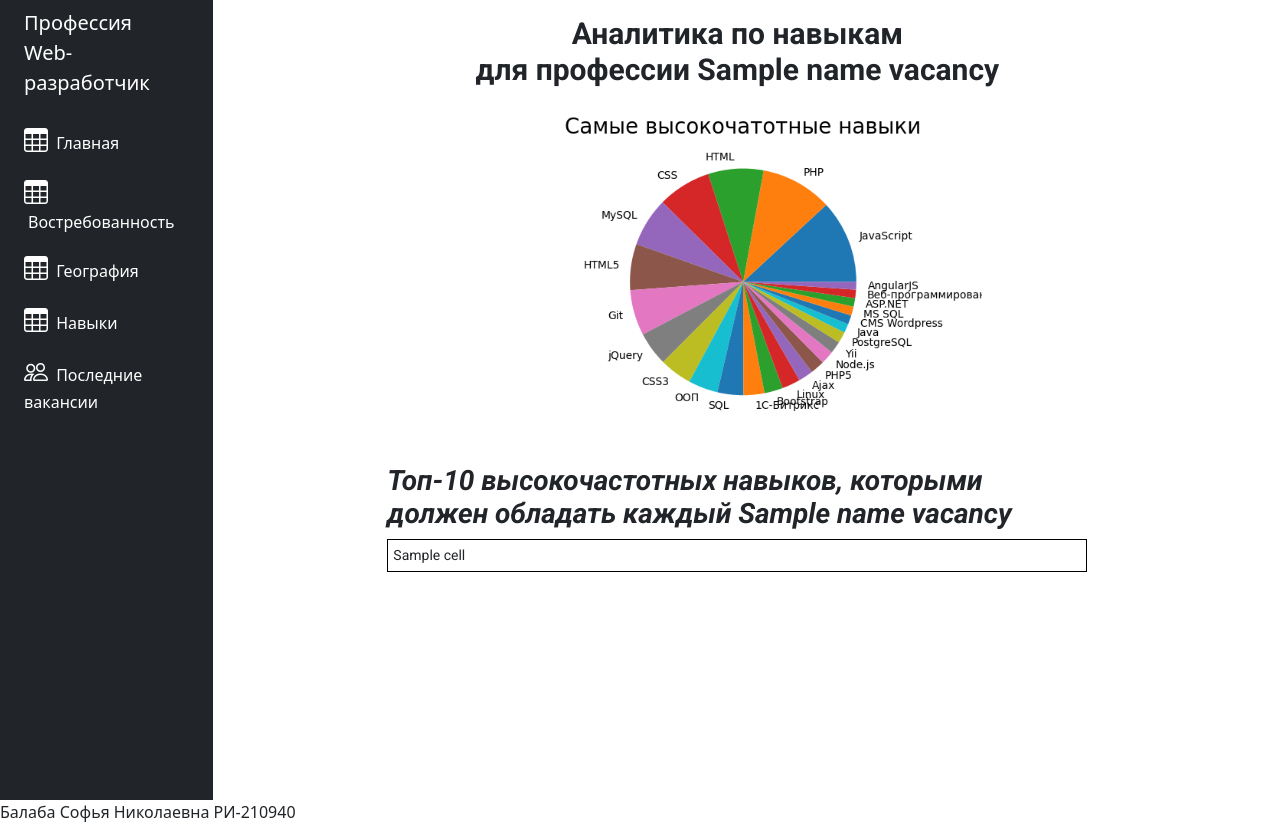
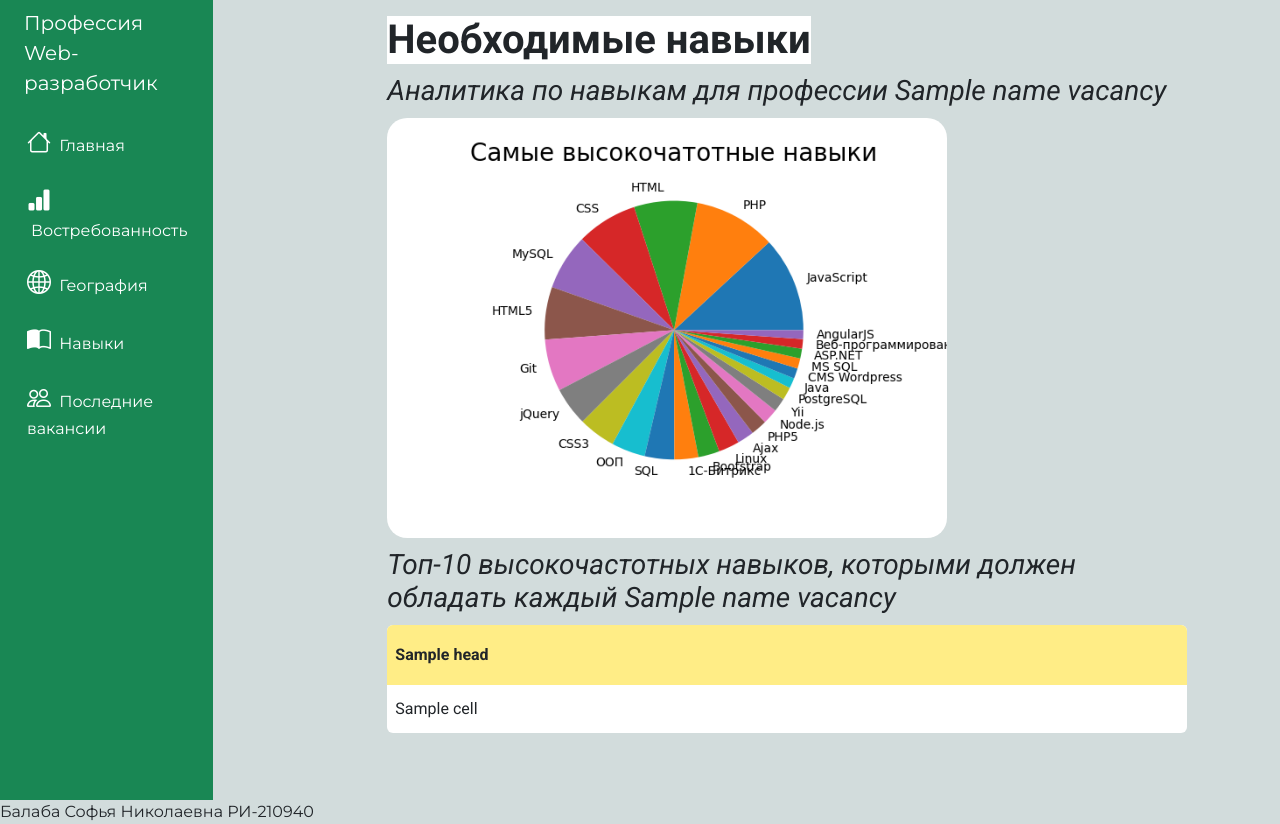
Before and after one commit to SfBalaba/TP_project, a Django app: template analytics/main/templates/main/skills.html in a window 1280 px wide. Run offline with Django 4.2, Linux system fonts and the light colour scheme; the template is opened without the code that fills it: most values are stand-ins (such as "Sample title", 1, 10 or a date in 2020); some libraries are stand-ins or nearby versions.

Commit message:
finish the design

```diff
--- /dev/null
+++ b/analytics/main/static/css/style.css
@@ -0,0 +1,154 @@
+table {
+  border-spacing: 1px;
+  border-collapse: collapse;
+  background: white;
+  border-radius: 6px;
+  overflow: hidden;
+  max-width: 800px;
+  width: 100%;
+  margin: 0 auto;
+  position: relative;
+}
+table * {
+  position: relative;
+}
+table td, table th {
+  padding-left: 8px;
+}
+table thead tr {
+  height: 60px;
+  background: #FFED86;
+  font-size: 16px;
+}
+table tbody tr {
+  height: 48px;
+  border-bottom: 1px solid #E3F1D5;
+}
+table tbody tr:last-child {
+  border: 0;
+}
+table td, table th {
+  text-align: left;
+}
+table td.l, table th.l {
+  text-align: right;
+}
+table td.c, table th.c {
+  text-align: center;
+}
+table td.r, table th.r {
+  text-align: center;
+}
+
+@media screen and (max-width: 35.5em) {
+  table {
+    display: block;
+  }
+  table > *, table tr, table td, table th {
+    display: block;
+  }
+  table thead {
+    display: none;
+  }
+  table tbody tr {
+    height: auto;
+    padding: 8px 0;
+  }
+  table tbody tr td {
+    padding-left: 45%;
+    margin-bottom: 12px;
+  }
+  table tbody tr td:last-child {
+    margin-bottom: 0;
+  }
+  table tbody tr td:before {
+    position: absolute;
+    font-weight: 700;
+    width: 40%;
+    left: 10px;
+    top: 0;
+  }
+
+}
+/*body {*/
+/*  font: 400 14px 'Calibri', 'Arial';*/
+
+/*}*/
+
+blockquote {
+  color: white;
+  text-align: center;
+}
+
+img {
+  width:100%;
+  border-radius: 20px;
+}
+
+.highlight{
+  font-size: 22px;
+  font-weight: 700;
+   font-style: italic;
+
+}
+.vacancy_container{
+
+  margin:20px;
+  width: initial;
+  padding: 40px;
+  width: 800px;
+    border-radius: 20px;
+  max-width: 1000px;
+
+  background-color: white;
+  box-shadow: 10px 10px #989898, 20px 20px #6c6666, 28px 28px #333333;
+}
+
+.vacancy_container h3{
+  font-weight: 700;
+  font-size: 26px;
+}
+.vacancy_container .date{
+  font-size: 16px;
+  text-align: right;
+}
+.vacancy_container strong {
+  font-weight: 700;
+  font-size: 18px;
+}
+.text {
+  font-size: 18px;
+  font-weight: 400;
+}
+li{
+  margin: 3px;
+  font-size: 14px;
+}
+h3{
+  margin-bottom: 14px;
+  font-style: italic;
+    font-size: 22px;
+}
+
+body{
+  font-family: 'Montserrat', sans-serif;
+  background-color: #D2DCDC;
+}
+h3{
+  margin-top: 10px;
+}
+li{
+  font-size: 16px;
+}
+h4{
+  font-size: 28px;
+  font-weight: 700;
+ }
+.gray-highlight{
+  background-color: white;
+  width: max-content;
+}
+h1{
+    font-size: 40px;
+  font-weight: 700;
+}
--- a/analytics/main/templates/main/base.html
+++ b/analytics/main/templates/main/base.html
@@ -7,16 +7,17 @@
     <title>{% block title %}{% endblock %}</title>
     <link href="https://cdn.jsdelivr.net/npm/bootstrap@5.2.0/dist/css/bootstrap.min.css" rel="stylesheet">
     <link rel="stylesheet" href="https://cdn.jsdelivr.net/npm/bootstrap-icons@1.4.0/font/bootstrap-icons.css">
+             <link rel="stylesheet" href="../../static/css/style.css">
     <link rel="preconnect" href="https://fonts.googleapis.com"><link rel="preconnect" href="https://fonts.gstatic.com" crossorigin>
-    <link href="https://fonts.googleapis.com/css2?family=Roboto:ital,wght@0,400;0,700;1,700&display=swap" rel="stylesheet">
-
+    <link rel="preconnect" href="https://fonts.googleapis.com"><link rel="preconnect" href="https://fonts.gstatic.com" crossorigin>
+    <link href="https://fonts.googleapis.com/css2?family=Montserrat:wght@200;400;700&family=Roboto:ital,wght@0,400;0,700;1,400&display=swap" rel="stylesheet">
     <style>
-        @import url('https://fonts.googleapis.com/css2?family=Roboto:ital,wght@0,400;0,700;1,700&display=swap');
+        @import url('https://fonts.googleapis.com/css2?family=Montserrat:wght@200;400;700&family=Roboto:ital,wght@0,400;0,700;1,400&display=swap');
         .nav-link {
             color: white;
         }
         section{
-            width: 700px;
+            width: 800px;
             margin-left: 162px;
             font-family: 'Roboto', sans-serif;
             font-weight: 400;
@@ -26,7 +27,7 @@
             font-size: 18px;
         }
         section h2, h3{
-            font-size: 36px;
+            font-size: 28px;
             font-weight: 700;
         }
         section h3{
@@ -38,6 +39,11 @@
             color: cyan;
         }
 
+ul {
+ list-style: url("../../static/img/list-style (3).png") ;
+}
+
+
     </style>
 
 </head>
@@ -46,7 +52,7 @@
 
     <div class="container-fluid">
               <div class="row flex-nowrap">
-            <div class="col-auto col-md-3 col-xl-2 px-sm-2 px-0 bg-dark">
+            <div class="col-auto col-md-3 col-xl-2 px-sm-2 px-0 bg-success">
                 <div class="d-flex flex-column align-items-center align-items-sm-start px-3 pt-2 text-white min-vh-100">
                     <!-- Заголовок меню -->
                     <a href="/"
@@ -70,22 +76,22 @@
 <!--                        </li>-->
                         <li>
                             <a href="/home" class="nav-link px-0 align-middle">
-                                <i class="fs-4 bi-table"></i> <span class="ms-1 d-none d-sm-inline">Главная</span>
+                                <i class="fs-4 bi-house"></i> <span class="ms-1 d-none d-sm-inline">Главная</span>
                             </a>
                         </li>
                                 <li>
                             <a href="/demand" class="nav-link px-0 align-middle">
-                                <i class="fs-4 bi-table"></i> <span class="ms-1 d-none d-sm-inline">Востребованность</span>
+                                <i class="fs-4 bi-bar-chart-fill"></i> <span class="ms-1 d-none d-sm-inline">Востребованность</span>
                             </a>
                         </li>
                         <li>
                             <a href="/geography" class="nav-link px-0 align-middle">
-                                <i class="fs-4 bi-table"></i> <span class="ms-1 d-none d-sm-inline">География</span>
+                                <i class="fs-4 bi-globe2"></i> <span class="ms-1 d-none d-sm-inline">География</span>
                             </a>
                         </li>
                         <li>
                             <a href="/skills" class="nav-link px-0 align-middle">
-                                <i class="fs-4 bi-table"></i> <span class="ms-1 d-none d-sm-inline">Навыки</span>
+                                <i class="fs-4 bi-book-half"></i> <span class="ms-1 d-none d-sm-inline">Навыки</span>
                             </a>
                         </li>
 
--- a/analytics/main/templates/main/skills.html
+++ b/analytics/main/templates/main/skills.html
@@ -3,48 +3,35 @@
 {% block title %}Навыки{% endblock %}
 
 {% block content %}
-<style>
-        body p{
-
-            text-align: center;
-        }
-        table {
-            border-collapse: collapse;
-            width: 100%;
-        }
-        th, td {
-            font-family: 'Roboto', sans-serif;
-            font-size: 14px;
-            font-weight: 400;
-            border: 1px solid black;
-            padding: 5px;
-        }
-        body h1, h2{
-            font-family: 'Roboto', sans-serif;
-            font-size: 30px;
-            font-weight: 700;
-        }
-        body h2{
-            font-style: italic;
-            font-size: 28px;
-        }
-
-    </style>
-<h1 style="text-align: center;">Аналитика по навыкам<br> для профессии {{ name_vacancy }}</h1>
-<img style="width:70%; display: block; margin: 0 auto;" src="../../static/img/graph3.png">
-<h2>Топ-10 высокочастотных навыков, которыми должен обладать каждый {{ name_vacancy }}</h2>
-<table style="border-collapse: collapse; width: 100%;">
+<h1 class="gray-highlight">Необходимые навыки</h1> <!--изменить-->
+<h3 style="font-weight: 400; margin: 10px 0;">Аналитика по навыкам для профессии {{ name_vacancy }}</h3>
+<img style="width:70%; display: block; " src="../../static/img/graph3.png">
+<h3 style="font-weight: 400; margin: 10px 0;">Топ-10 высокочастотных навыков, которыми должен обладать каждый {{ name_vacancy }}</h3>
+<table style="border-collapse: collapse;
+            width: 100%;">
+        <thead>
+            <tr>
+                {% for head in heads %}
+                    {% if head != "None" %}
+                        <th>{{ head }}</th>
+                    {% else %}
+                        <th></th>
+                    {% endif %}
+                {% endfor %}
+            </tr>
+      <thead>
+     <tbody>
         {% for row in excel_data %}
         <tr>
              {% for cell in row %}
-            {% if cell == "None"%}
-                <td style="border: 1px solid black; padding: 5px;"></td>
-            {% else %}
-                <td style="border: 1px solid black; padding: 5px;">{{ cell }}</td>
-            {% endif%}
-                {% endfor %}
+                {% if cell != "None" %}
+                    <td>{{ cell }}</td>
+                {% else %}
+                    <td></td>
+                {% endif %}
+            {% endfor %}
         </tr>
         {% endfor %}
-
-    </table>
+    </tbody>
+</table>
 {% endblock %}
```
Also changed, not shown: analytics/main/templates/main/demand.html (+24 -33 lines), analytics/main/templates/main/geography.html (+20 -35 lines), analytics/main/templates/main/home.html (+11 -10 lines), analytics/main/templates/main/index.html (deleted, +0 -88 lines), analytics/main/templates/main/latest-vacancies.html (+12 -22 lines), analytics/main/views.py (+3 -8 lines), analytics/main/static/img/list-style (3).png (added).
